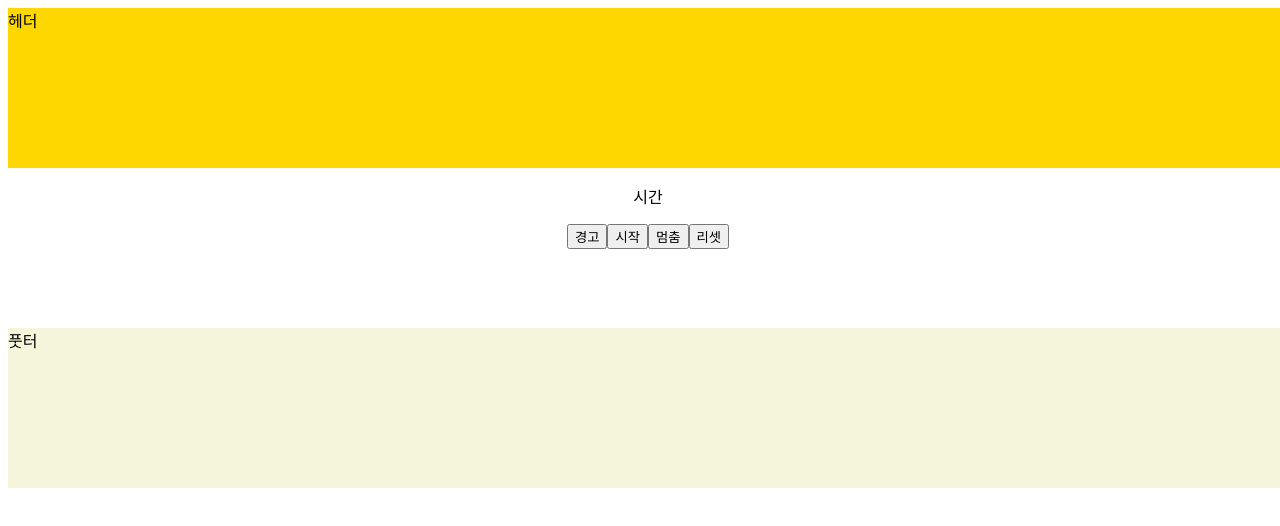
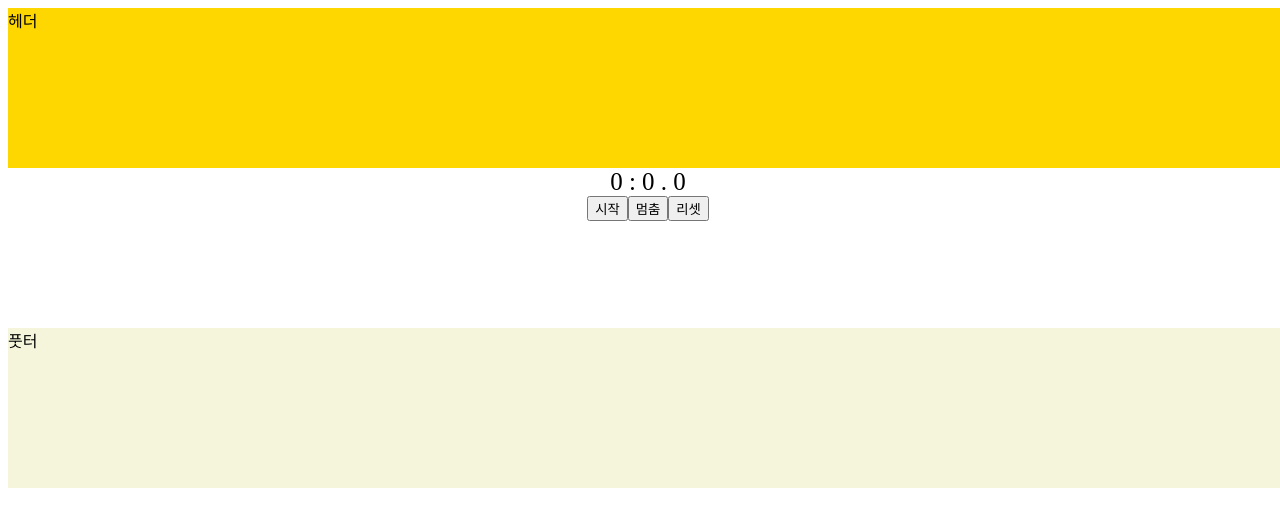
Before and after one commit to HongDongk/AngularGuide, an Angular app: page / in a window 1280 px wide. Shown: the top 526 px of the page. Built offline with nearby package versions, Linux system fonts and the light colour scheme.

Commit message:
데이터바인딩마무리

```diff
--- a/src/app/section/buttons/buttons.component.html
+++ b/src/app/section/buttons/buttons.component.html
@@ -1,7 +1,6 @@
 <div>
   <!-- 템플릿에서 컴포넌트로 단방향 이벤트 바인딩 -->
-  <button class="alarm-btn" (click)="alarm($event)">경고</button>
-  <button class="start-btn" (click)="start()">시작</button>
-  <button class="stop-btn">멈춤</button>
-  <button class="reset-btn">리셋</button>
+  <button class="start-btn" (click)="executeButton('start')">시작</button>
+  <button class="stop-btn" (click)="executeButton('stop')">멈춤</button>
+  <button class="reset-btn" (click)="executeButton('reset')">리셋</button>
 </div>
--- a/src/app/section/buttons/buttons.component.ts
+++ b/src/app/section/buttons/buttons.component.ts
@@ -8,11 +8,7 @@ import { Component, EventEmitter, Output } from '@angular/core';
 export class ButtonsComponent {
   @Output() clickEvent = new EventEmitter(); // 부모컴포넌트(secion)에 데이터 전달
 
-  alarm($event: MouseEvent) {
-    window.alert('경고');
-  }
-
-  start() {
-    this.clickEvent.emit('스타트'); // 부모컴포넌트(secion)에 데이터 전달 - clickEvent라는 이벤트를 통해 전달
+  executeButton(command: string) {
+    this.clickEvent.emit(command); // 부모컴포넌트(secion)에 데이터 전달 - clickEvent라는 이벤트를 통해 전달
   }
 }
--- a/src/app/section/section.component.html
+++ b/src/app/section/section.component.html
@@ -1,6 +1,8 @@
 <div class="title">
   <div class="display">
+    <!-- inputData로 time-display로 데이터보내기 -->
     <app-time-display [inputData]="present"></app-time-display>
+
     <!-- section에서 변경된 present 값이 흘러들어감 -->
     <app-buttons (clickEvent)="startTime($event)"></app-buttons>
   </div>
--- a/src/app/section/time-display/time-display.component.css
+++ b/src/app/section/time-display/time-display.component.css
@@ -0,0 +1,4 @@
+.time-text {
+  font-size: 25px;
+  font-weight: 500;
+}
--- a/src/app/section/time-display/time-display.component.html
+++ b/src/app/section/time-display/time-display.component.html
@@ -1,2 +1,2 @@
 <!-- 컴포넌트에서 템플릿으로 단방향 데이터 바인딩 -->
-<p>{{ title }}</p>
+<div class="time-text">{{ min }} : {{ sec }} . {{ ms }}</div>
--- a/src/app/section/time-display/time-display.component.ts
+++ b/src/app/section/time-display/time-display.component.ts
@@ -8,14 +8,47 @@ import { Component, Input, OnInit } from '@angular/core';
 export class TimeDisplayComponent implements OnInit {
   @Input() inputData!: string; // 부모컴포넌트(secion)로부터 데이터 받기
 
-  title = '시간'; // 컴포넌트에서 템플릿으로 단방향 데이터 바인딩
+  min: number = 0; // 컴포넌트에서 템플릿으로 단방향 데이터 바인딩
+  sec: number = 0; // 컴포넌트에서 템플릿으로 단방향 데이터 바인딩
+  ms: number = 0; // 컴포넌트에서 템플릿으로 단방향 데이터 바인딩
+
+  timeInterval: any;
 
   ngOnInit(): void {}
 
   constructor() {}
 
+  timeStart() {
+    this.timeInterval = setInterval(() => {
+      this.ms++;
+    }, 10);
+  }
+
+  timeStop() {
+    clearInterval(this.timeInterval);
+  }
+
+  timeReset() {
+    this.timeStop();
+    this.ms = 0;
+  }
+
   // Input데이터값(inputData)값이 바뀌면 실행 - 컴포넌트여서 사용가능한 함수
-  ngOnChanges() {
-    console.log('바뀜');
+  ngOnChanges(changes: any) {
+    for (let propName in changes) {
+      if (propName == 'inputData') {
+        switch (changes[propName].currentValue) {
+          case 'start':
+            this.timeStart();
+            break;
+          case 'stop':
+            this.timeStop();
+            break;
+          case 'reset':
+            this.timeReset();
+            break;
+        }
+      }
+    }
   }
 }
```
